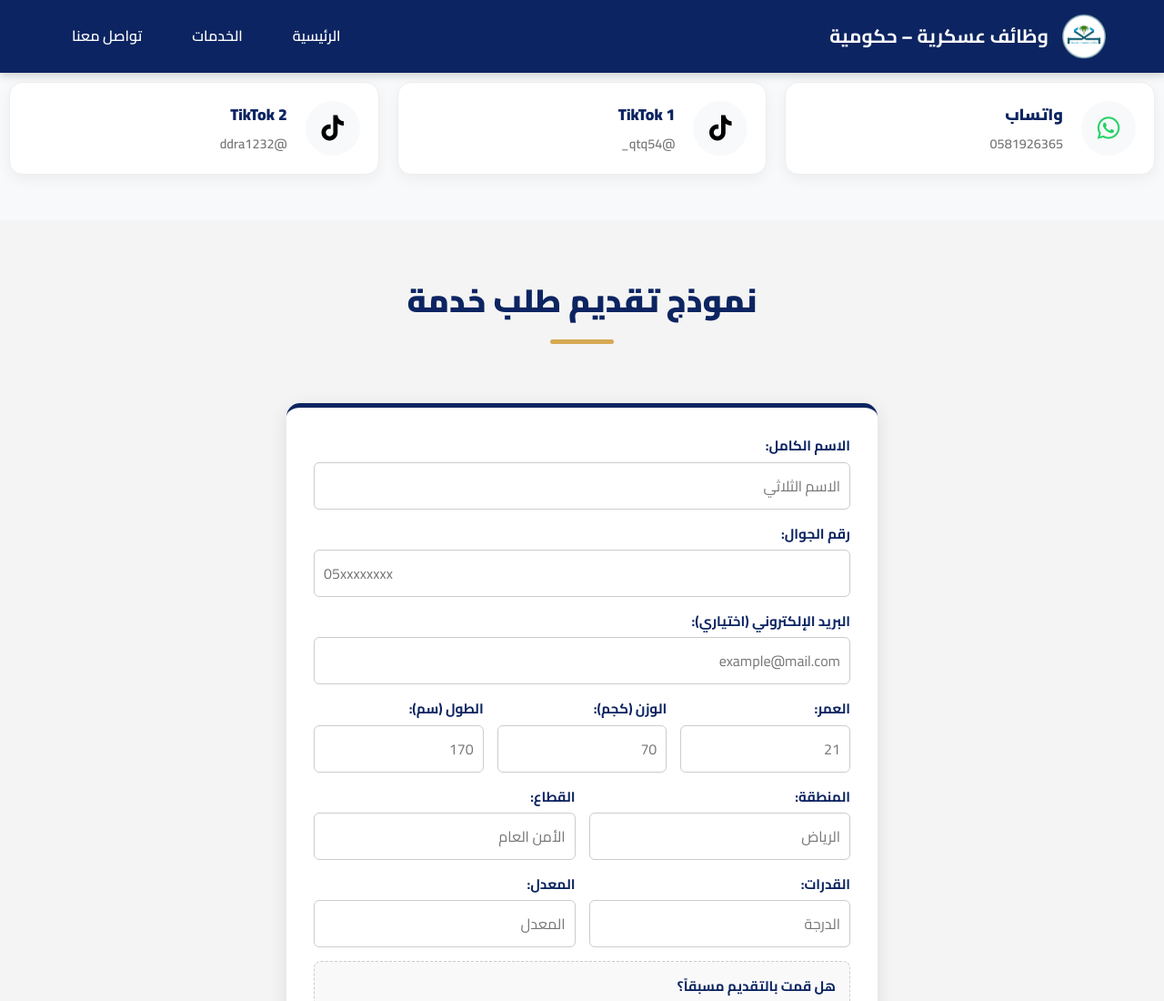
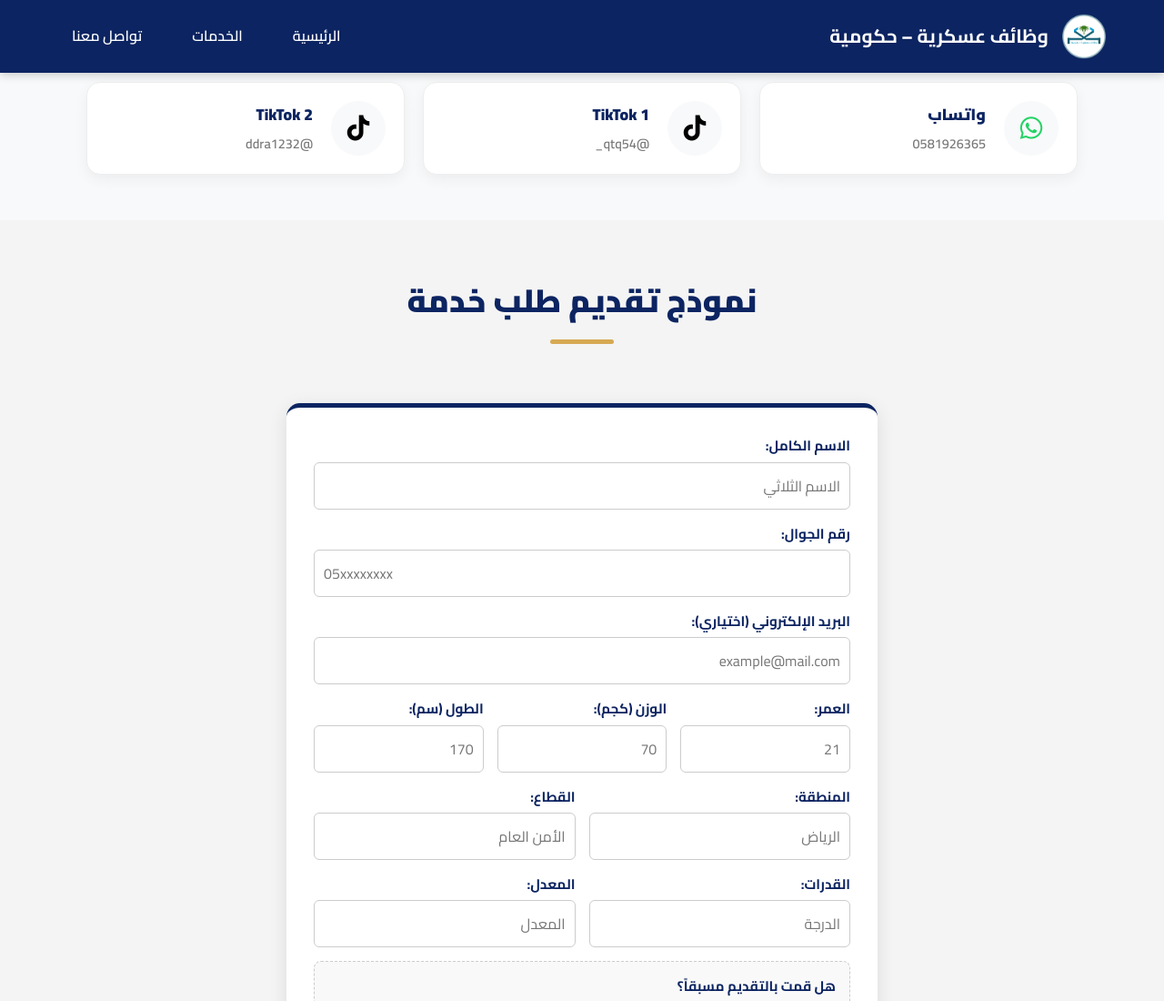
Before and after one commit to abuzaiddesignerix-maker/00, a plain HTML site: page contact.html in a window 1280 px wide. Shown: the top 1100 px of the page at 91% size. Drawn offline with Linux system fonts and the light colour scheme.

Commit message:
Update style.css

```diff
--- a/style.css
+++ b/style.css
@@ -1110,16 +1110,23 @@ html {
 }
 
 
-/* --- تنسيق كروت التواصل العلوية --- */
+/* --- تنسيق كروت التواصل العلوية (النسخة المحسنة - عرض مناسب) --- */
 .contact-header-grid {
-    display: grid;
-    grid-template-columns: repeat(auto-fit, minmax(280px, 1fr));
+    display: flex; /* استخدام Flex بدلاً من Grid للتحكم الأفضل */
+    justify-content: center; /* توسيط الكروت في منتصف الصفحة */
+    flex-wrap: wrap; /* السماح للكروت بالنزول لسطر جديد لو الشاشة صغيرة */
     gap: 20px;
-    margin-bottom: 40px;
+    max-width: 1200px;
+    margin: 0 auto 40px auto;
     padding: 10px;
 }
 
 .contact-box {
+    flex: 1; /* الكارت مرن */
+    min-width: 280px; /* أقل عرض ممكن */
+    max-width: 350px; /* 👈 ده الحل: أقصى عرض للكارت عشان ميبقاش عريض أوي */
+
+    /* باقي التنسيقات الجمالية */
     display: flex;
     align-items: center;
     gap: 20px;
@@ -1145,7 +1152,7 @@ html {
     justify-content: center;
     font-size: 28px;
     transition: 0.3s;
-    color: #333; /* لون افتراضي */
+    color: #333;
 }
 
 /* النصوص */
@@ -1188,9 +1195,9 @@ html {
 }
 .tiktok-box .icon-wrapper { color: #000; }
 
-/* للموبايل */
+/* للموبايل: نسمح للكارت ياخد العرض المتاح عشان يبقى شكله حلو */
 @media (max-width: 768px) {
-    .contact-header-grid {
-        grid-template-columns: 1fr;
+    .contact-box {
+        max-width: 100%;
     }
 }
```
